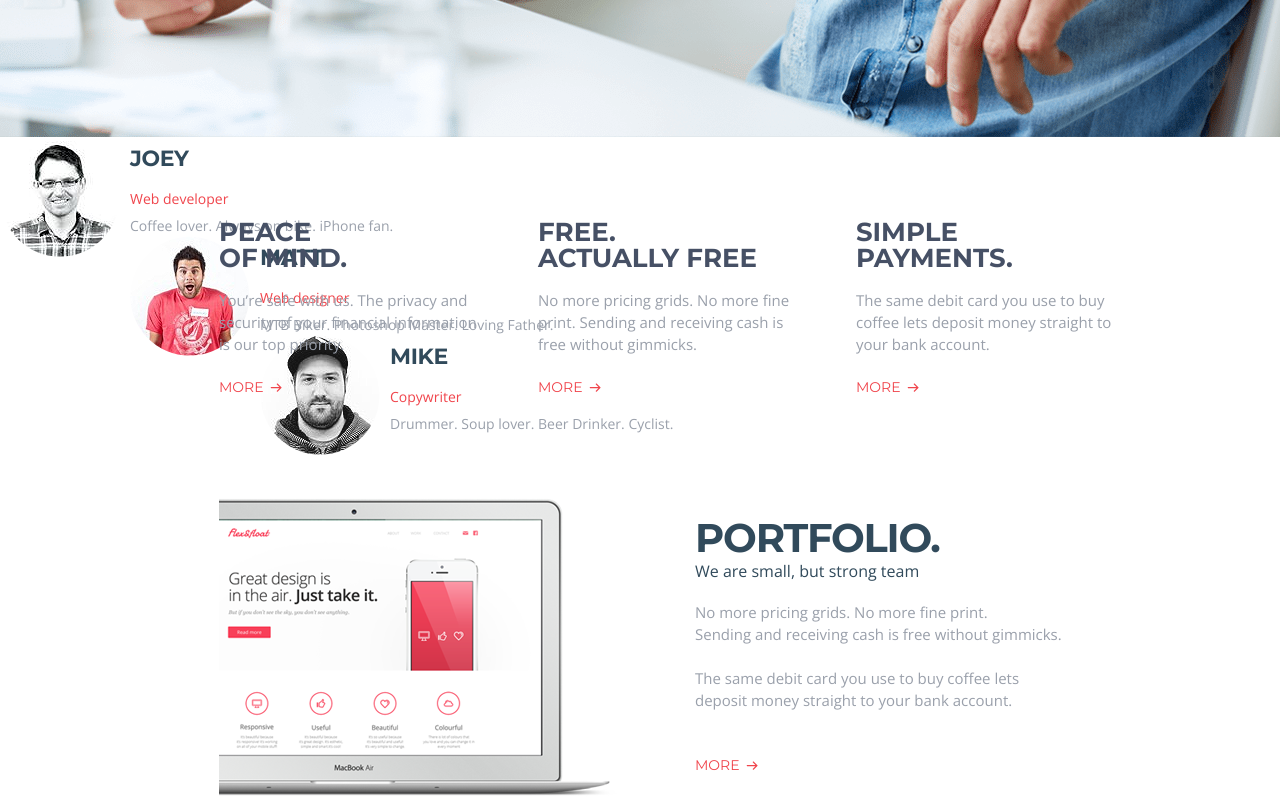
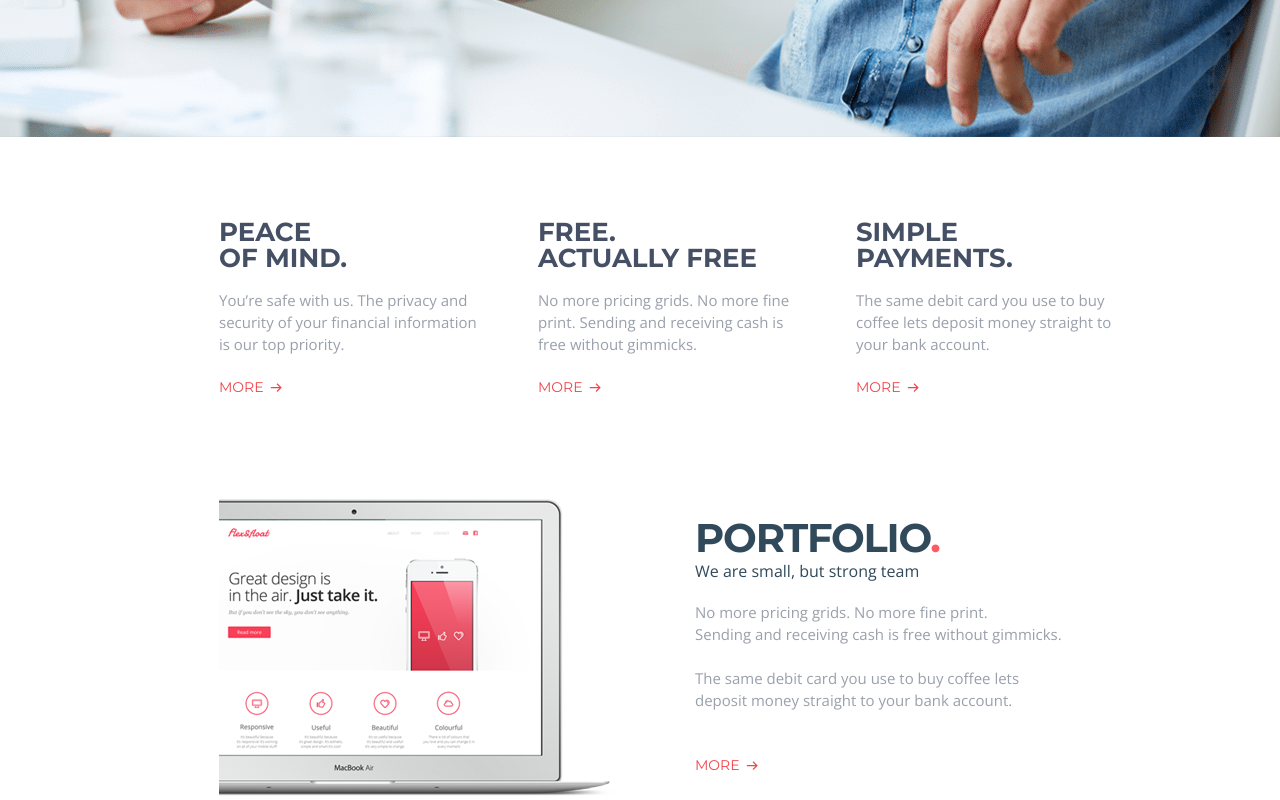
Before and after one commit to artem-valkov/web-page, a plain HTML site: page index.html in a window 1280 px wide. Shown: the part 920-1720 px from the top of the page. Drawn offline with nearby package versions, Linux system fonts and the light colour scheme.

Commit message:
fix style

```diff
--- a/style.css
+++ b/style.css
@@ -219,7 +219,7 @@
   color: #9aa0ab;
 }
 
-.block-about1 {
+.block-about:nth-child(2) {
   width: 280px;
   height: 120px;
   position: absolute;
@@ -228,7 +228,7 @@
   display: inline-block;
 }
 
-.block-about2 {
+.block-about:nth-child(3) {
   width: 280px;
   height: 120px;
   position: absolute;
@@ -237,7 +237,7 @@
   display: inline-block;
 }
 
-.block-about3 {
+.block-about:nth-child(4) {
   width: 280px;
   height: 120px;
   position: absolute;
@@ -316,11 +316,11 @@
   line-height: 60px;
 }
 
-.dot1 {
+.black-dot {
   color: #314a5b;
 }
 
-.dot2 {
+.red-dot {
   color: #fa5c65;
 }
 
```
